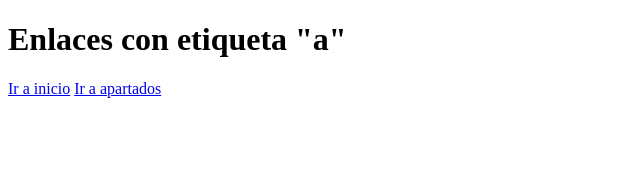
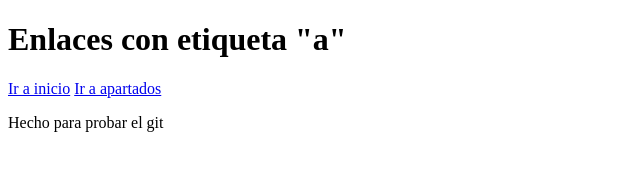
Before and after one commit to JavierBN/Proyecto2, a plain HTML site: page index.html in a window 1280 px wide. Shown: the whole page, without its empty margins (0-640 px from the left). Drawn offline with Linux system fonts and the light colour scheme.

Commit message:
Modificación conectando a github

```diff
--- a/index.html
+++ b/index.html
@@ -8,6 +8,7 @@
     <h1>Enlaces con etiqueta "a"</h1>
     <a href="inicio.html">Ir a inicio</a>
     <a href="apartados.html">Ir a apartados</a>
+    <p>Hecho para probar el git</p>
 
 </body>
 </html>
```
